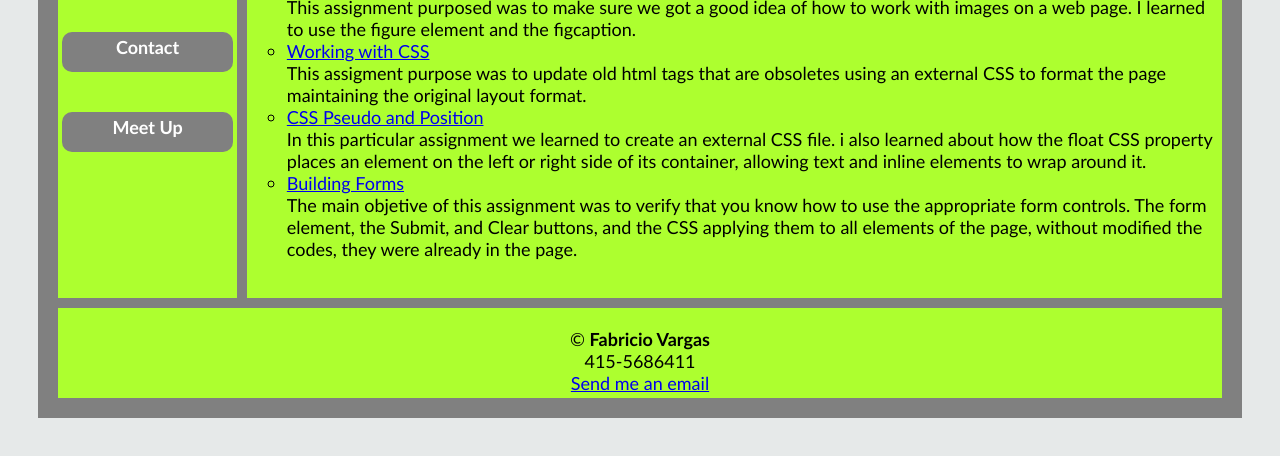
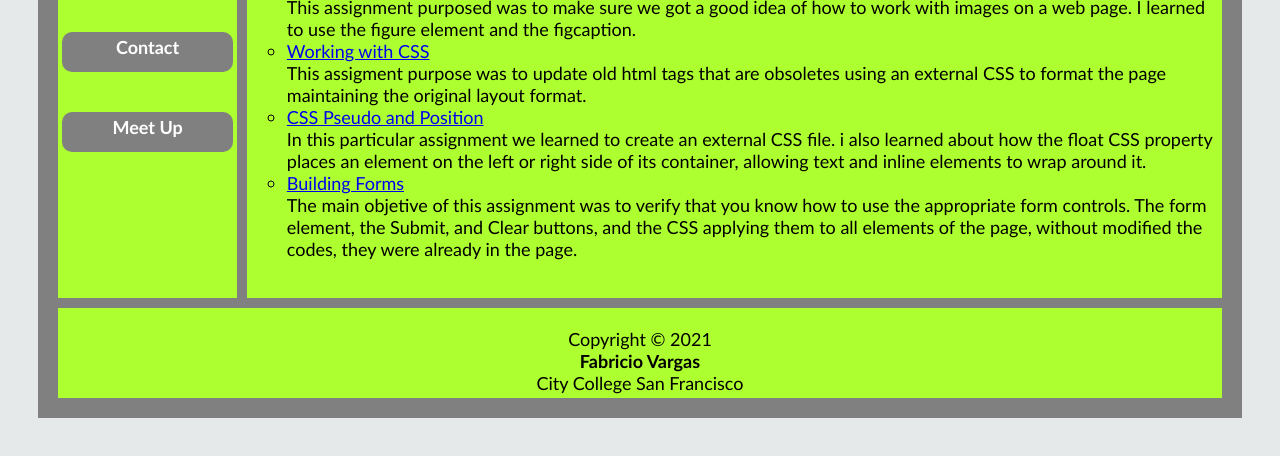
Before and after one commit to Fvargas78/assignments.html, a plain HTML site: page index.html in a window 1280 px wide. Shown: the part 500-956 px from the top of the page. Drawn offline with Linux system fonts and the light colour scheme.

Commit message:
Update index.html

```diff
--- a/index.html
+++ b/index.html
@@ -43,10 +43,9 @@
 </ul>
 </div>
      <div class="item4">
-        &#169;
-        <strong>Fabricio Vargas</strong><br>
-              415-5686411<br>
-            <a href="mailto:fab94114@gmail.com.com">Send me an email</a>
+       Copyright &#169; 2021<br>
+    <strong>Fabricio Vargas</strong><br>
+    City College San Francisco<br>
          </div>
         </div>
       </body>
```
